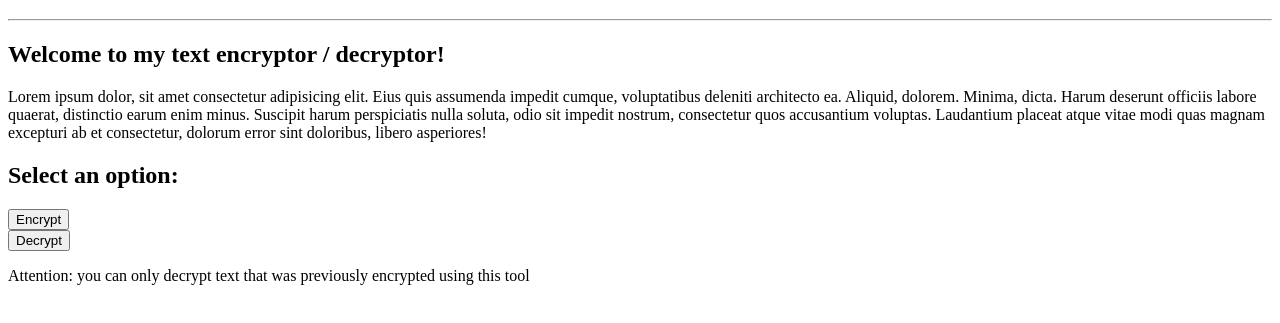
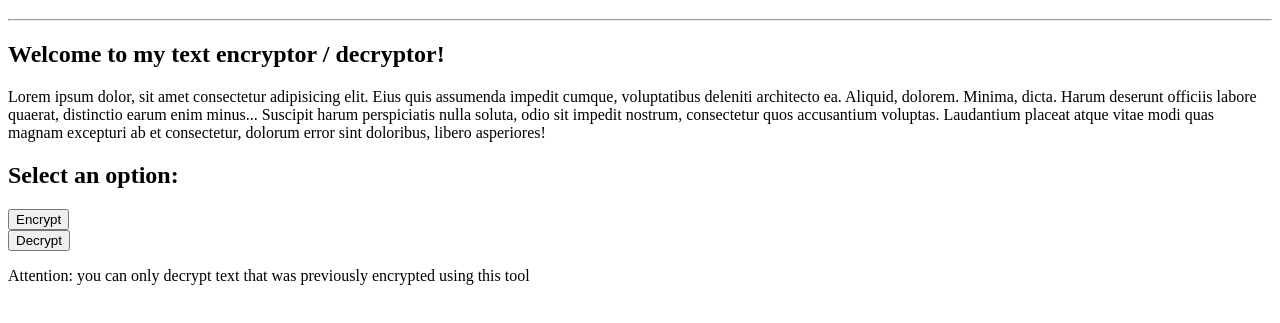
Before and after one commit to first3numbers/Oracle_One_Challenge_Encryptor, a plain HTML site: page index.html in a window 1280 px wide. Shown: the part 61-384 px from the top of the page. Drawn offline with Linux system fonts and the light colour scheme.

Commit message:
Project HTML base. Logic and CSS to be added soon

```diff
--- a/index.html
+++ b/index.html
@@ -21,7 +21,7 @@
         <p>
             Lorem ipsum dolor, sit amet consectetur adipisicing elit. Eius quis assumenda impedit cumque, voluptatibus
             deleniti architecto ea. Aliquid, dolorem. Minima, dicta. Harum deserunt officiis labore quaerat, distinctio
-            earum enim minus.
+            earum enim minus...
             Suscipit harum perspiciatis nulla soluta, odio sit impedit nostrum, consectetur quos accusantium voluptas.
             Laudantium placeat atque vitae modi quas magnam excepturi ab et consectetur, dolorum error sint doloribus,
             libero asperiores!
```
